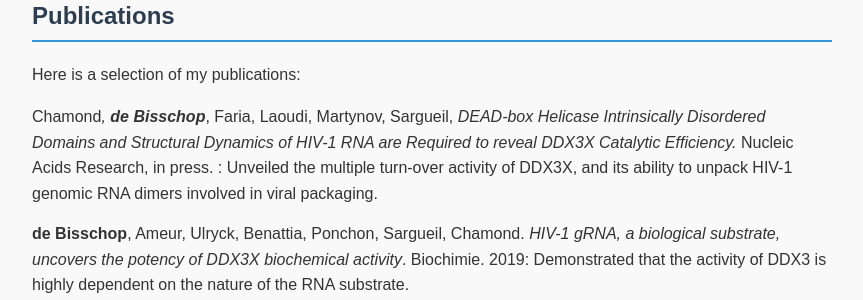
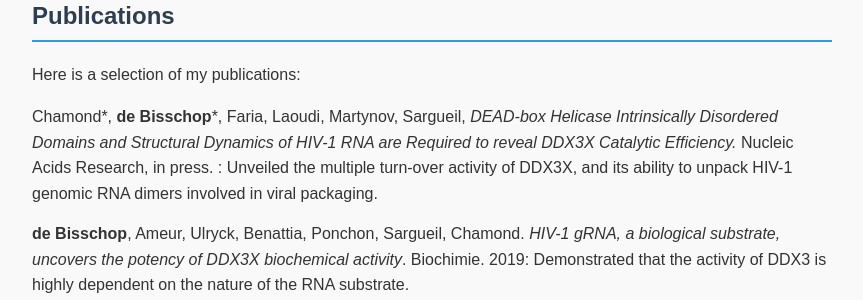
Before and after one commit to gdebissc/gdebissc.github.io, a Jekyll site: the page built from index.md, in a window 1280 px wide. Shown: the part 553-853 px from the top of the page, without its empty margins (208-1071 px from the left). Built offline with Jekyll 4.4.1, drawn with Linux system fonts in a browser that asks for light colours.

```diff
--- a/index.md
+++ b/index.md
@@ -18,7 +18,7 @@ I am always open to discussions and collaborations on RNA biology. Feel free to
 
 Here is a selection of my publications:
 
-- Chamond*, **de Bisschop***, Faria, Laoudi, Martynov, Sargueil, *DEAD-box Helicase Intrinsically Disordered Domains and Structural Dynamics of HIV-1 RNA are Required to reveal DDX3X Catalytic Efficiency.* Nucleic Acids Research, in press. : Unveiled the multiple turn-over activity of DDX3X, and its ability to unpack HIV-1 genomic RNA dimers involved in viral packaging.
+- Chamond\*, **de Bisschop**\*, Faria, Laoudi, Martynov, Sargueil, *DEAD-box Helicase Intrinsically Disordered Domains and Structural Dynamics of HIV-1 RNA are Required to reveal DDX3X Catalytic Efficiency.* Nucleic Acids Research, in press. : Unveiled the multiple turn-over activity of DDX3X, and its ability to unpack HIV-1 genomic RNA dimers involved in viral packaging.
 - **de Bisschop**, Ameur, Ulryck, Benattia, Ponchon, Sargueil, Chamond. *HIV-1 gRNA, a biological substrate, uncovers the potency of DDX3X biochemical activity*. Biochimie. 2019: Demonstrated that the activity of DDX3 is highly dependent on the nature of the RNA substrate.
 - **de Bisschop**, Allouche, Frezza, Masquida, Ponty, Will, Sargueil. *Progress toward SHAPE Constrained Computational Prediction of Tertiary Interactions in RNA Structure*. Noncoding RNA. 2021. Developped tools to map non-canonical contats in RNA folding.
 
```
